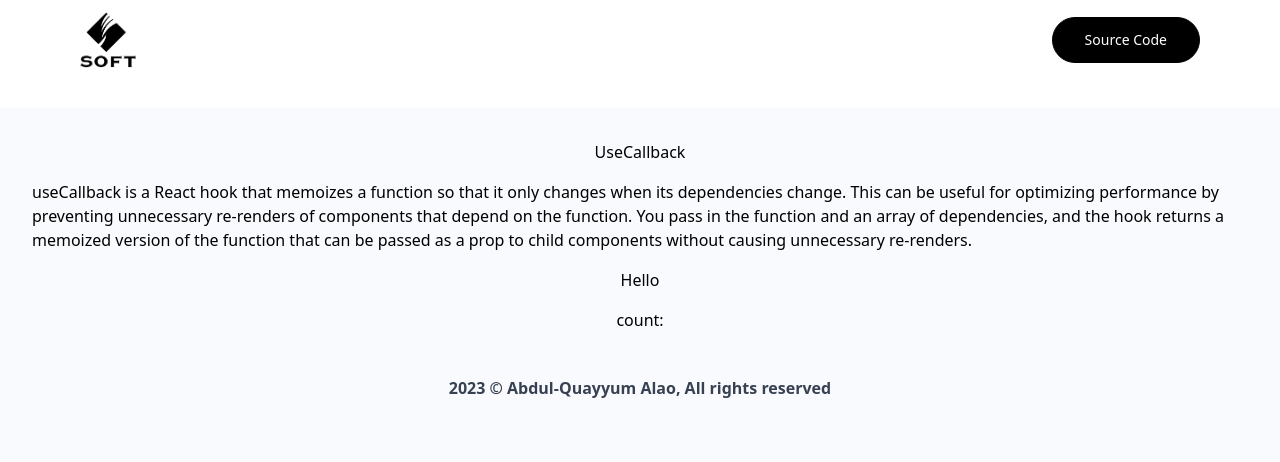
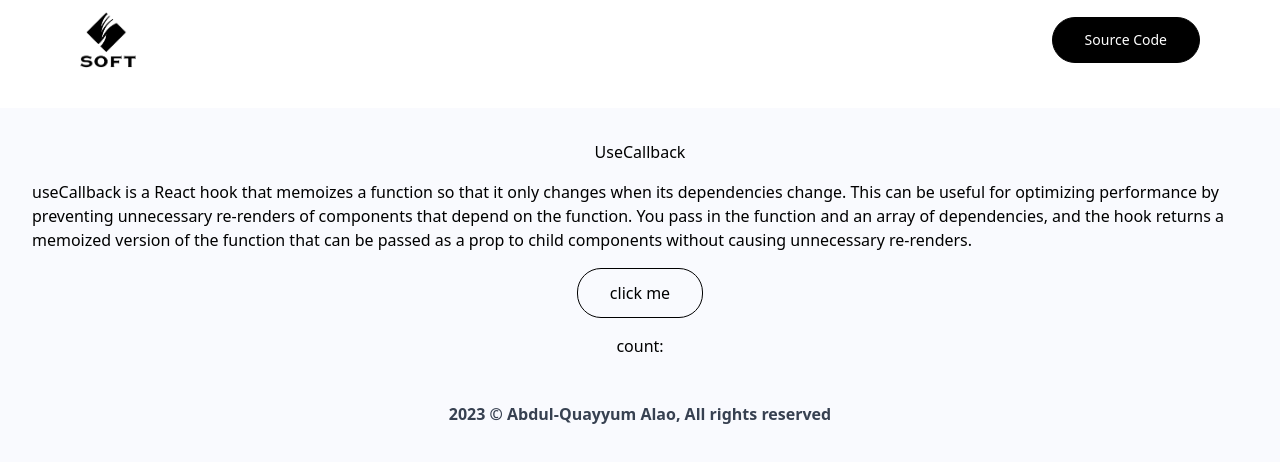
Before and after one commit to AbdulQuayyum/React-Hooks, a React (Create React App) app: page /UseCallback in a window 1280 px wide. Shown: the top 462 px of the page. Built offline with nearby package versions, Linux system fonts and the light colour scheme.

Commit message:
Steady Cooking👨🏾‍🍳...

```diff
--- a/src/Utilities/Hello.js
+++ b/src/Utilities/Hello.js
@@ -1,9 +1,7 @@
 import React from 'react'
 
-const Hello = () => {
-  return (
-    <div>Hello</div>
-  )
+export const Hello = ({increment}) => {
+    return (
+        <button onClick={increment} className='px-8 py-3 border border-black hover:text-gray-500 hover:border-gray-500 rounded-3xl'>click me</button>
+    )
 }
-
-export default Hello
--- a/src/Views/UseCallback.js
+++ b/src/Views/UseCallback.js
@@ -1,5 +1,5 @@
 import { useState } from 'react'
-import Hello from '../Utilities/Hello'
+import { Hello } from '../Utilities/Hello'
 
 const UseCallback = () => {
   const [count, setCount] = useState(() => JSON.parse(localStorage.getItem("count")))
```
